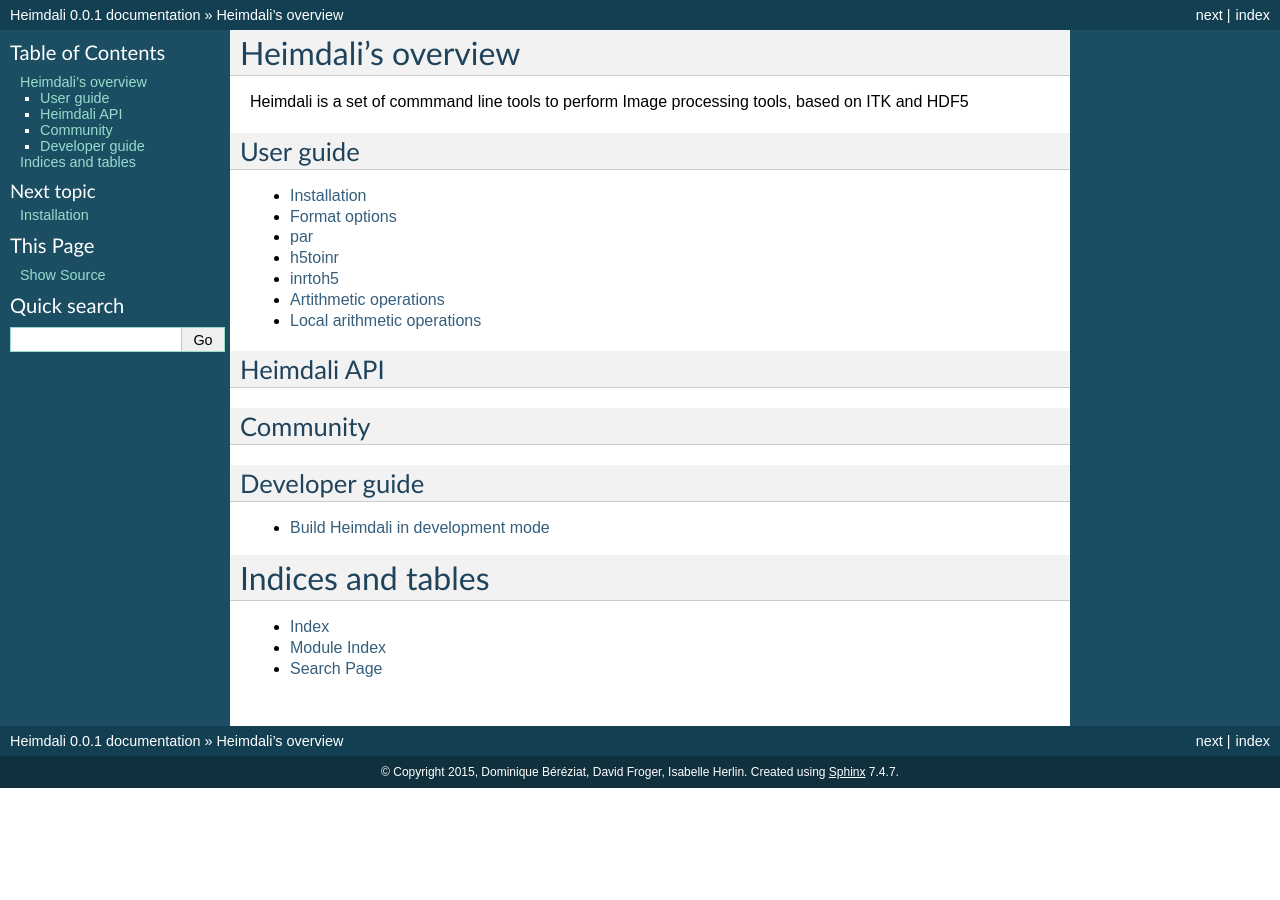
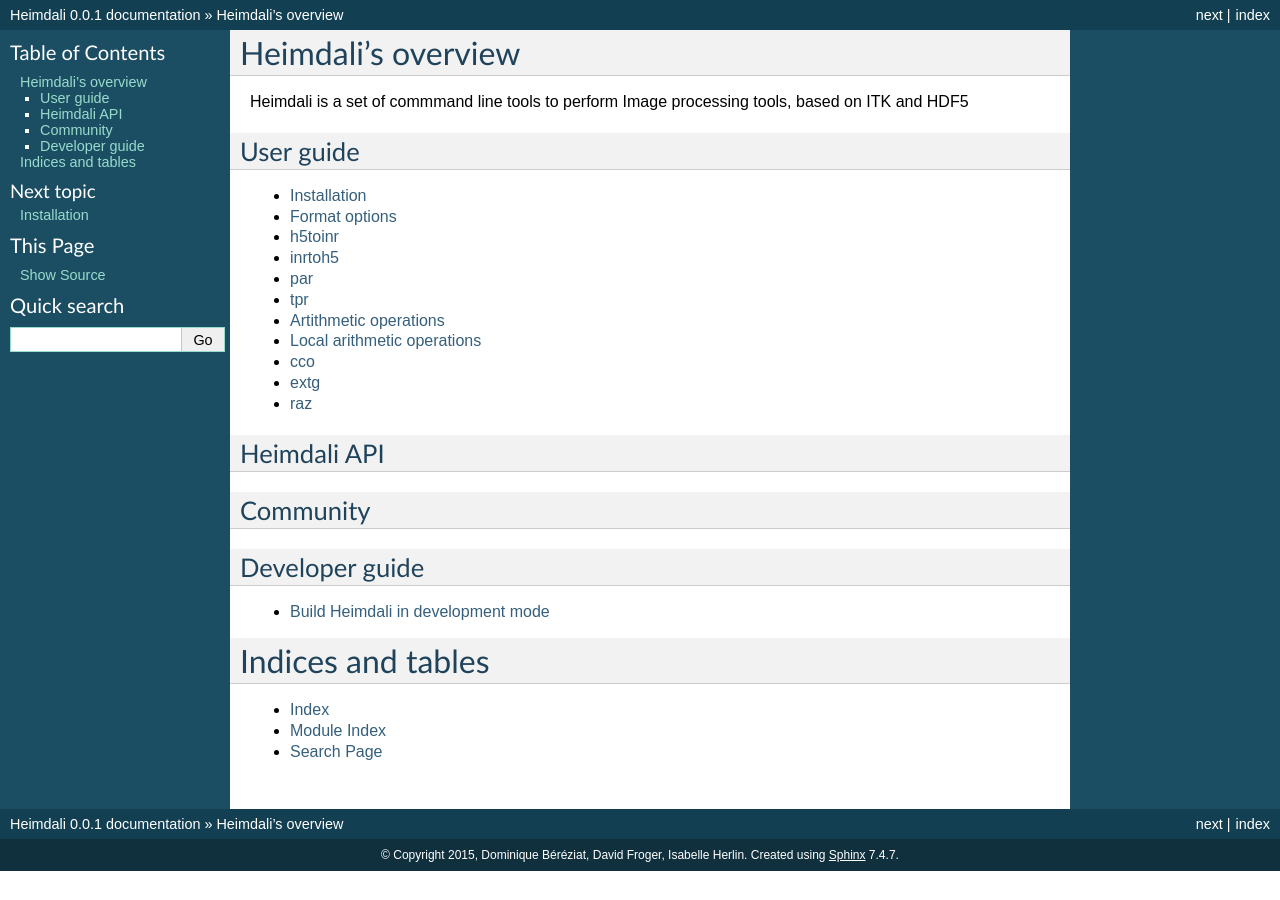
Before and after one commit to heimdali/heimdali, a Sphinx documentation site: the page built from doc/index.rst, in a window 1280 px wide. Built offline with Sphinx 7.4.7, drawn with Linux system fonts in a browser that asks for light colours.

Commit message:
Add cco command

```diff
--- a/doc/index.rst
+++ b/doc/index.rst
@@ -17,11 +17,15 @@
 
    install
    options
-   par
    h5toinr
    inrtoh5
+   par
+   tpr
    arithmetic.rst
    local_arithmetic.rst
+   cco
+   extg
+   raz
 
 
 Heimdali API
```
Also changed, not shown: doc/cco.rst (added, +16 -0 lines), 2 other files.
